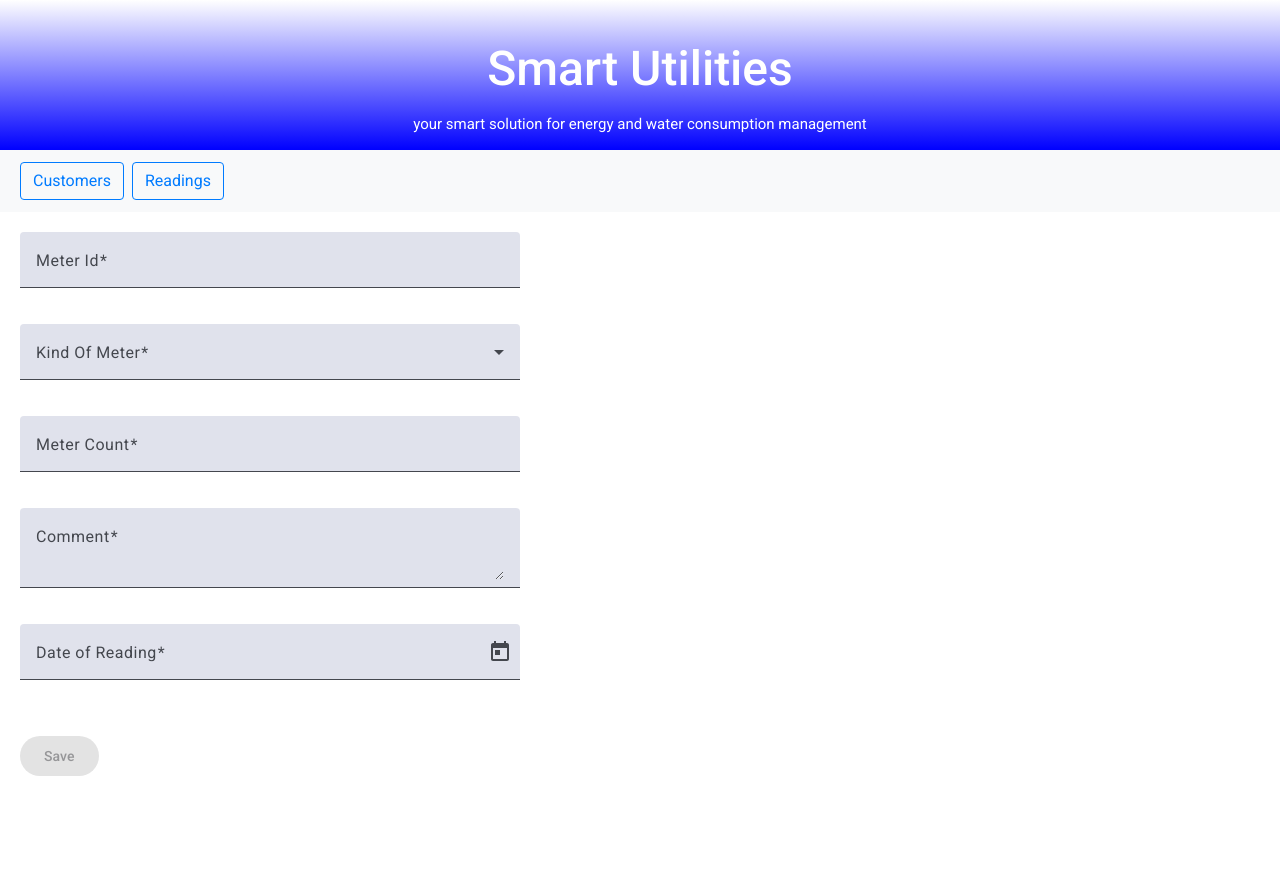
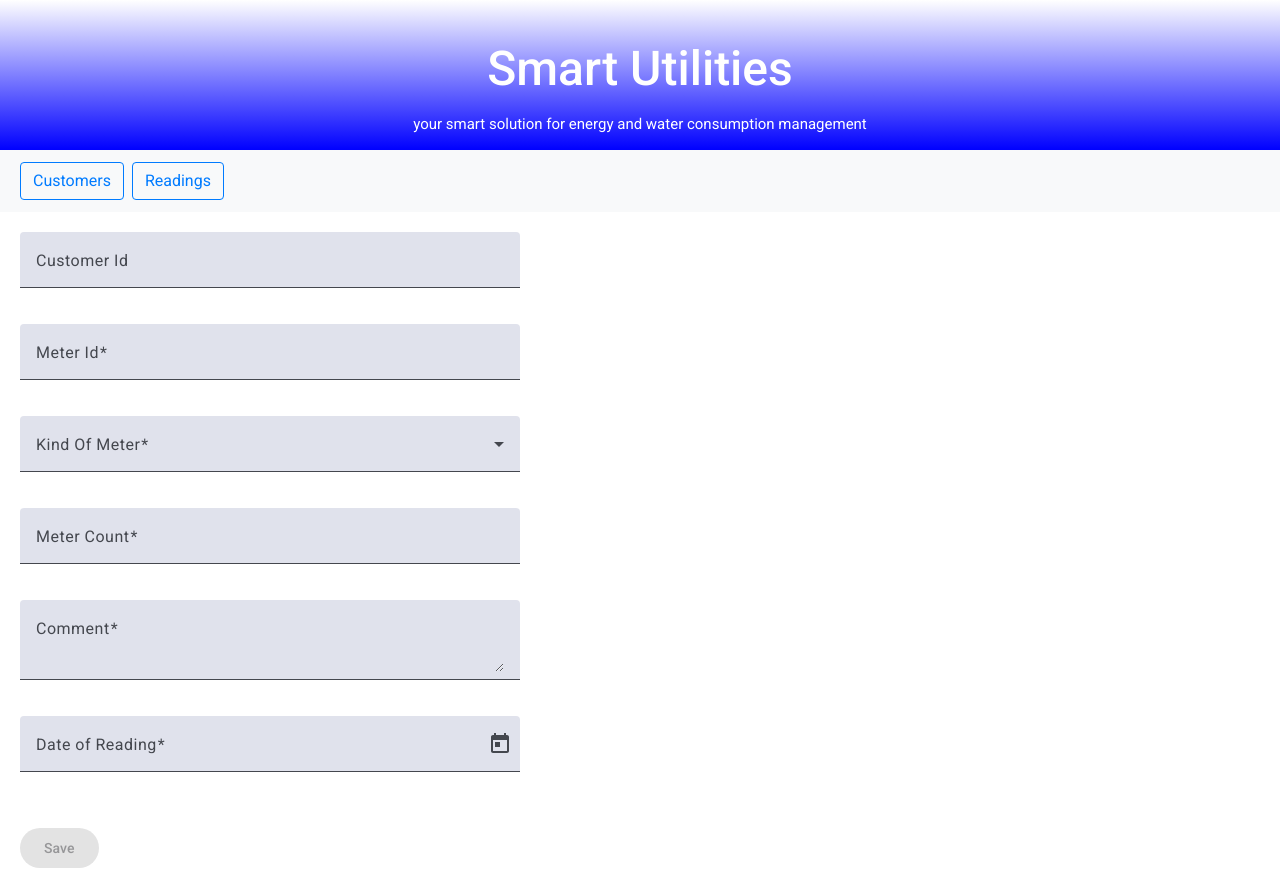
Before and after one commit to FrotaLucas/smart-utilities-management-system, an Angular app: page /reading/add in a window 1280 px wide. Before the commit the page ends 800 px from the top, so only its background shows below. Built offline with nearby package versions, Linux system fonts and the light colour scheme.

Commit message:
add new filed customerId

```diff
--- a/src/app/components/reading/add-reading/add-reading.component.html
+++ b/src/app/components/reading/add-reading/add-reading.component.html
@@ -1,4 +1,9 @@
 <form [formGroup]="form" (ngSubmit)="onSubmit()" class="reading-form">
+
+   <mat-form-field>
+    <mat-label>Customer Id</mat-label>
+    <input matInput formControlName="customerId" />
+  </mat-form-field>
 
   <mat-form-field>
     <mat-label>Meter Id</mat-label>
--- a/src/app/components/reading/add-reading/add-reading.component.ts
+++ b/src/app/components/reading/add-reading/add-reading.component.ts
@@ -36,6 +36,7 @@ export class AddReadingComponent implements OnInit{
   ngOnInit(): void {
     this.form = this.fb
     .group({meterId: ['', Validators.required],
+      customerId: [''],
       kindOfMeter: ['', Validators.required],
       meterCount: ['', Validators.required],
       comment: ['', Validators.required],  //nao requerido!!
```
